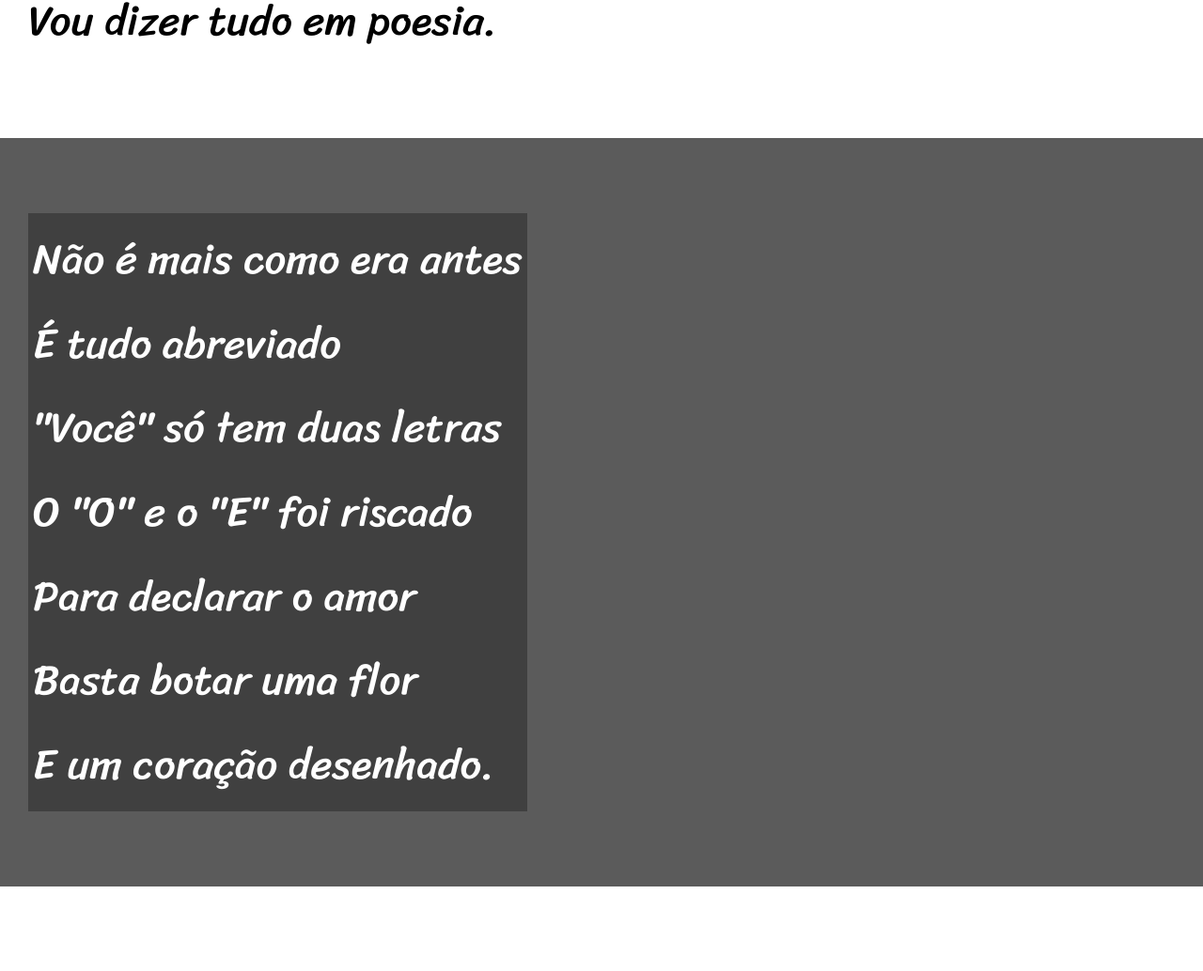
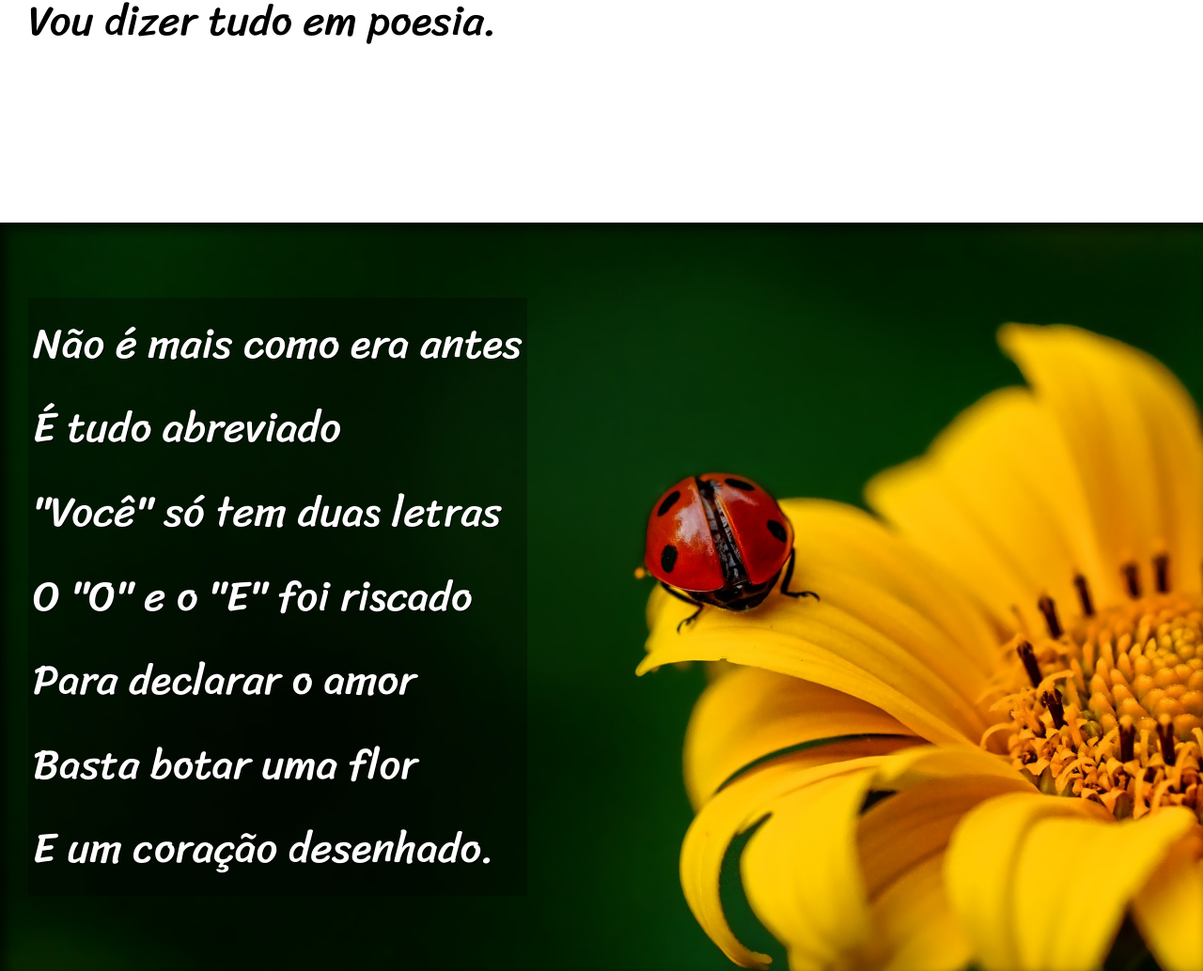
Before and after one commit to Kalilcaetano/html-css, a plain HTML site: page desafios/d0012/index.html in a window 1280 px wide. Shown: the part 900-1934 px from the top of the page at 94% size. Drawn offline with Linux system fonts and the light colour scheme.

Commit message:
finalizando d012

```diff
--- a/desafios/d0012/estilo/style.css
+++ b/desafios/d0012/estilo/style.css
@@ -60,6 +60,13 @@ section {
     font-size: 3.5vw;
 }
 
+section > p {
+
+    padding-bottom: 2em;
+
+
+}
+
 section.normal {
     background-color: white;
     color: black;
@@ -68,6 +75,9 @@ section.normal {
 section.imagem {
     background-color: rgba(0, 0, 0, 0.462);
     color: white;
+    box-shadow: inset 6px 6px 13px 0px rgba(0, 0, 0, 0.722);
+    background-size: cover;
+    background-attachment: fixed;
 }
 
 
@@ -75,8 +85,26 @@ section.imagem > p {
     display: inline-block;
     padding: 5px;
     background-color: rgba(0, 0, 0, 0.302);
+    text-shadow: 1px 1px 0px black;
 }
 
+
+section#img01 {
+
+background-image: url('../imagens/background1.jpg');
+background-position: right center;
+
+
+}
+
+
+section#img02 {
+
+ background-image: url('../imagens/background2.jpg');
+ background-position: right center;
+
+
+}
 
 footer {
     background-color: black;
--- a/desafios/d0012/index.html
+++ b/desafios/d0012/index.html
@@ -33,7 +33,7 @@
     </section>
 
 
-    <section class="imagem">
+    <section class="imagem" id="img01">
         <p>
             Não é mais como era antes<br>
             É tudo abreviado<br>
@@ -68,7 +68,7 @@
     </section>
 
 
-    <section class="imagem">
+    <section class="imagem" id="img02">
         <p>
             Tenho saudade das cartas<br>
             Escritas com a própria mão<br>
```
